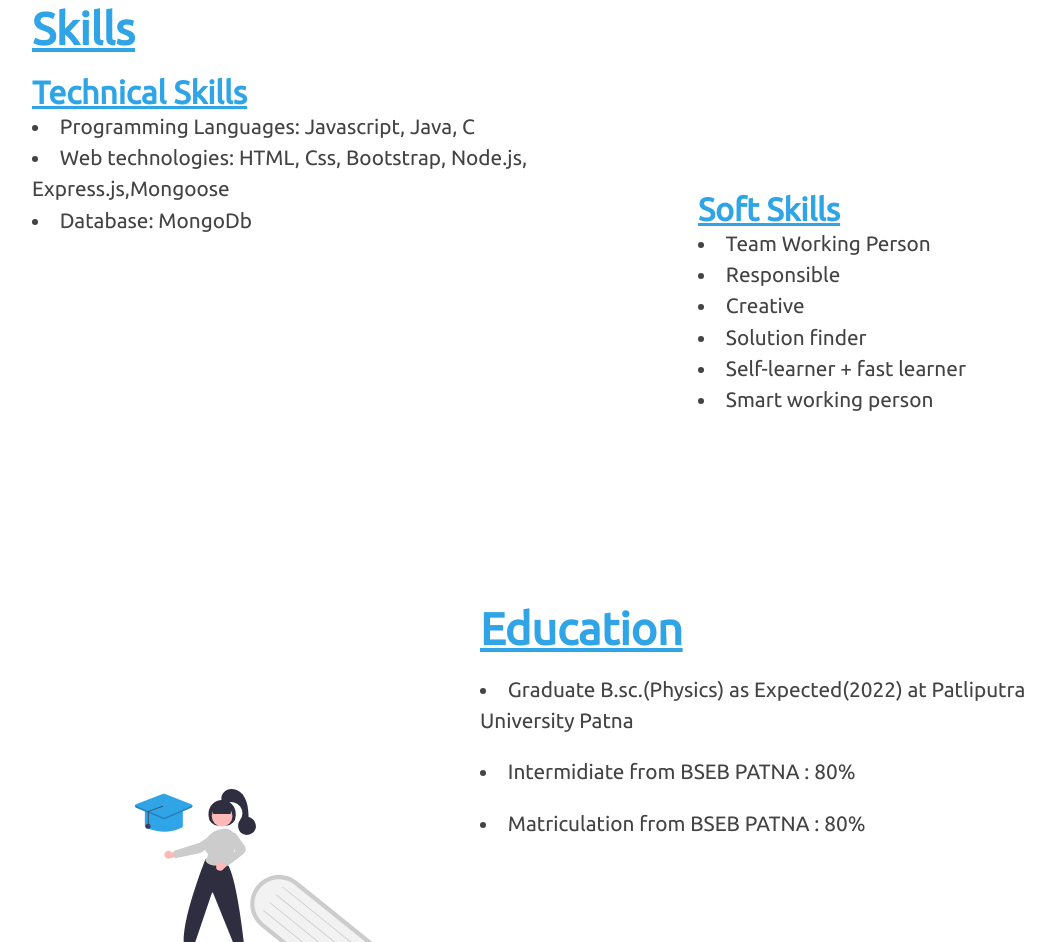
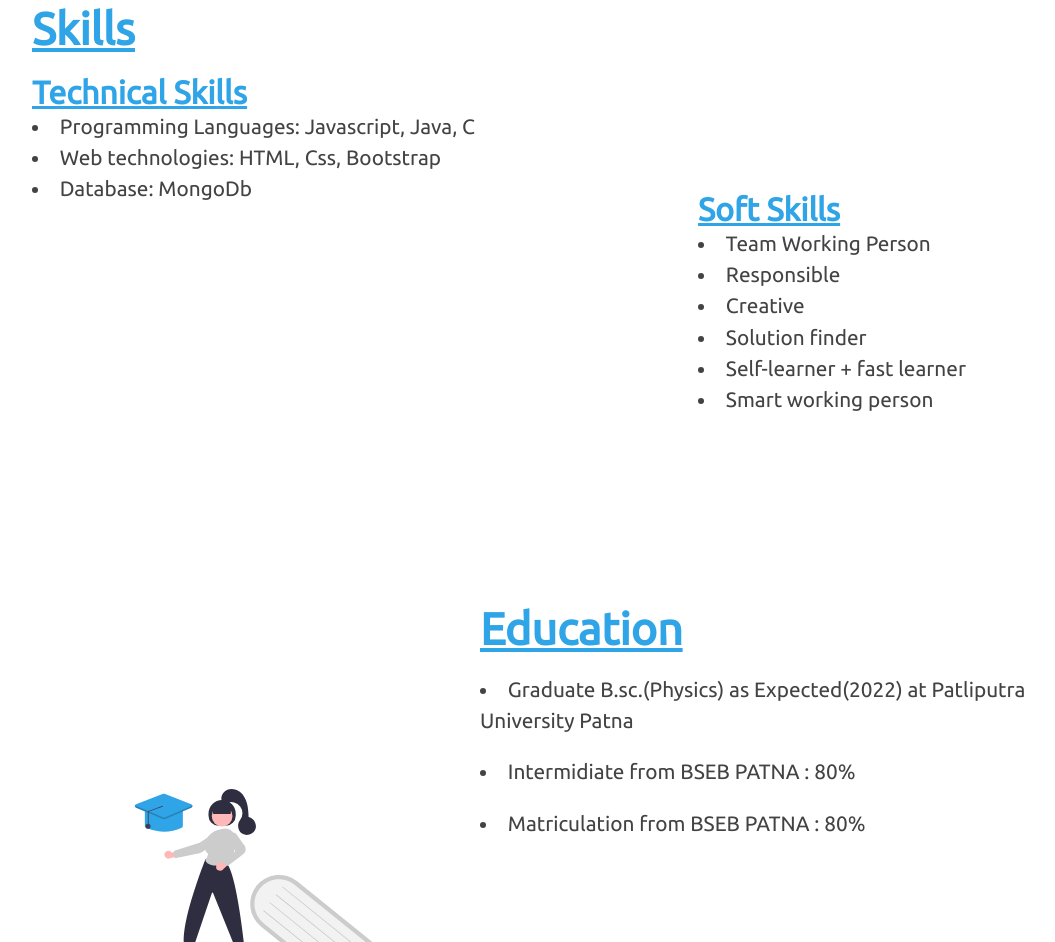
Before and after one commit to Developerhamid/Haidaytullah-Portfolio, a plain HTML site: page index.html in a window 1280 px wide. Shown: the part 1262-2204 px from the top of the page, without its empty margins (96-1151 px from the left). Drawn offline with Linux system fonts and the light colour scheme; a web font is replaced by a local one.

Commit message:
imp update

```diff
--- a/index.html
+++ b/index.html
@@ -84,7 +84,7 @@
                 <div class="projectItems">
                     <h2 class="skillHeading">Technical Skills</h2>
                     <li class="projectHeading">Programming Languages: Javascript, Java, C</li>
-                    <li class="projectHeading">Web technologies: HTML, Css, Bootstrap, Node.js, Express.js,Mongoose</li>
+                    <li class="projectHeading">Web technologies: HTML, Css, Bootstrap</li>
                     <li class="projectHeading">Database: MongoDb</li>
                     <p></p>
                 </div>
```
